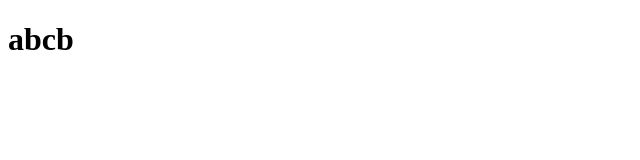
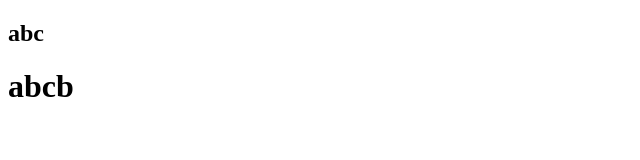
Before and after one commit to codename-yolo/hook_husky, a website: page index.html in a window 1280 px wide. Shown: the whole page, without its empty margins (0-640 px from the left). Drawn offline with Linux system fonts and the light colour scheme.

Commit message:
husky hoat dong di

```diff
--- a/index.html
+++ b/index.html
@@ -1,6 +1,5 @@
 <!DOCTYPE html>
 <html lang="en">
-
   <head>
     <meta charset="UTF-8" />
     <meta http-equiv="X-UA-Compatible" content="IE=edge" />
@@ -9,7 +8,7 @@
   </head>
 
   <body>
+    <h2>abc</h2>
     <h1>abcb</h1>
   </body>
-
 </html>
--- a/package.json
+++ b/package.json
@@ -11,7 +11,7 @@
   },
   "lint-staged": {
     "*.js": "eslint --cache --fix",
-    "*.{js,css,md}": "prettier --write"
+    "*.{js,css,md,html}": "prettier --write"
   },
   "scripts": {
     "prepare": "husky install"
```
Lines whose indentation alone changed are shown as unchanged.
